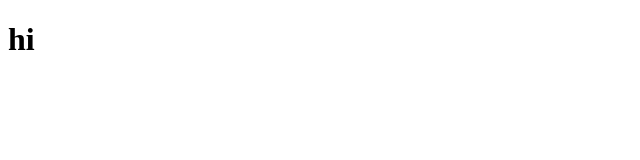
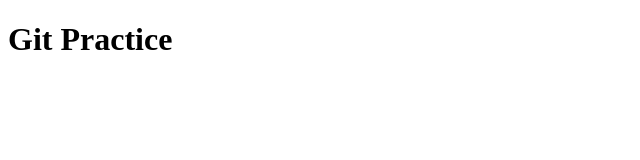
Before and after one commit to tsegi21/gitPractice, a plain HTML site: page pages/index.html in a window 1280 px wide. Shown: the whole page, without its empty margins (0-640 px from the left). Drawn offline with Linux system fonts and the light colour scheme.

Commit message:
updatted name

```diff
--- a/pages/index.html
+++ b/pages/index.html
@@ -7,6 +7,6 @@
     <title>Hello</title>
 </head>
 <body>
-    <h1>hi</h1>
+    <h1>Git Practice</h1>
 </body>
 </html>
```
